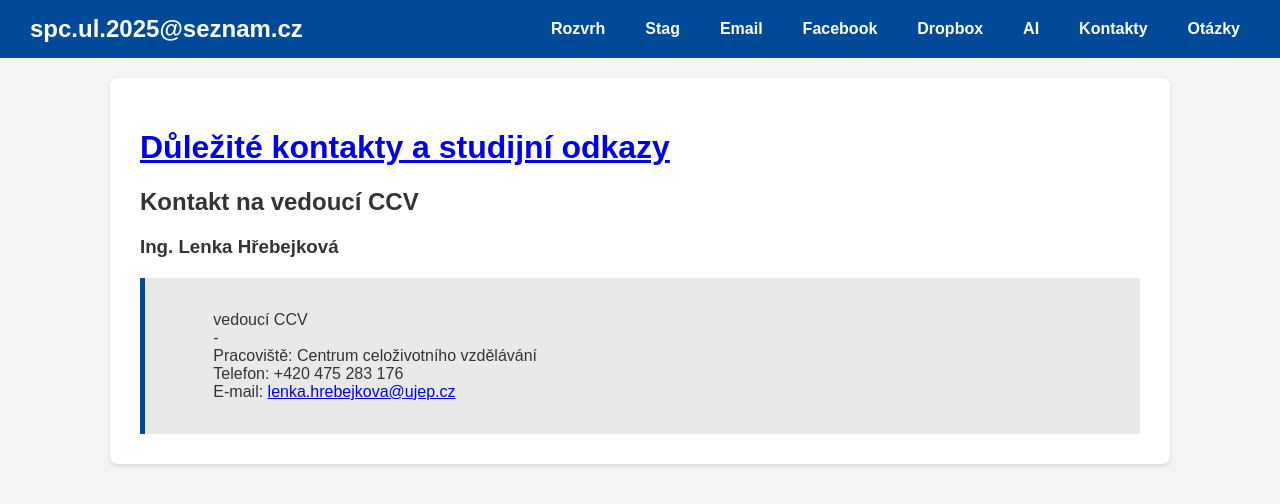
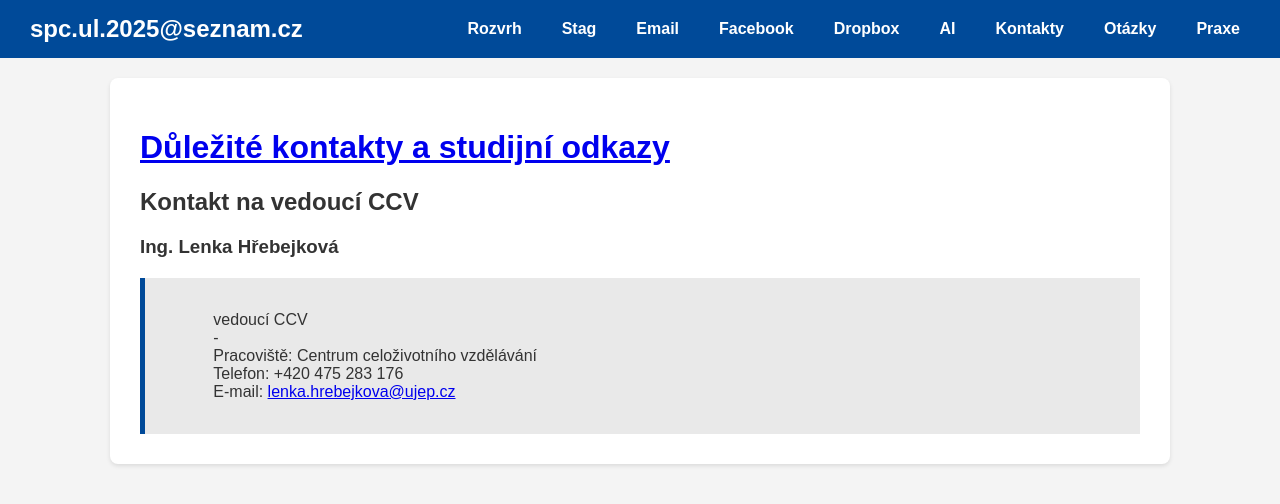
Before and after one commit to bedjan/spc.ul.2025, a plain HTML site: page index.html in a window 1280 px wide. Drawn offline with Linux system fonts and the light colour scheme.

Commit message:
Update index.html

```diff
--- a/index.html
+++ b/index.html
@@ -123,6 +123,7 @@
 				<li><a href="https://notebooklm.google.com" target="_blank">AI</a></li>
 				<li><a href="https://www.pf.ujep.cz/cs/cat/centrum-celozivotniho-vzdelavani-kontakty" target="_blank">Kontakty</a></li>
 				<li><a href="https://www.pf.ujep.cz/cs/ccv-okruhy-otazek-k-zaverecnym-zkouskam" target="_blank">Otázky</a></li>
+				<li><a href="https://www.pf.ujep.cz/cs/centrum-pedagogicke-praxe-pokyny-praxe-programu-ccv" target="_blank">Praxe</a></li>
 
 
             </ul>
```
